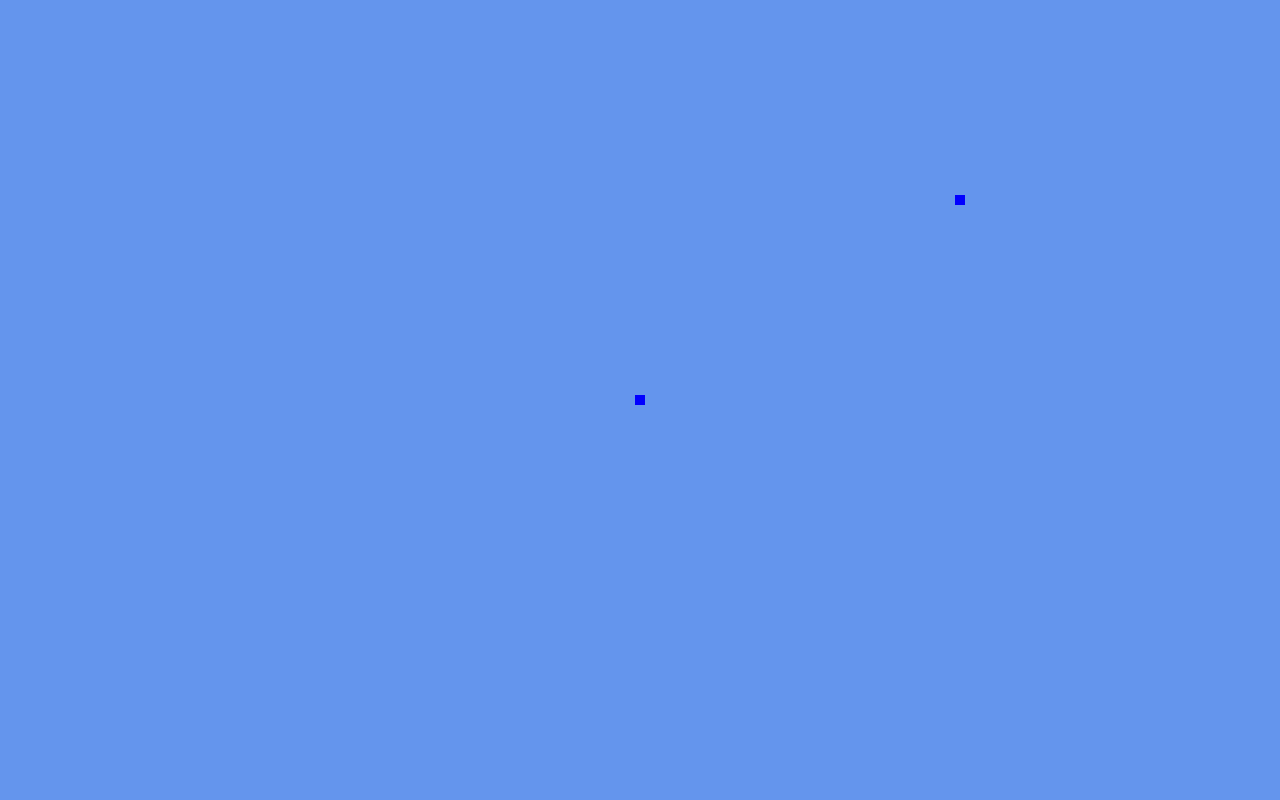
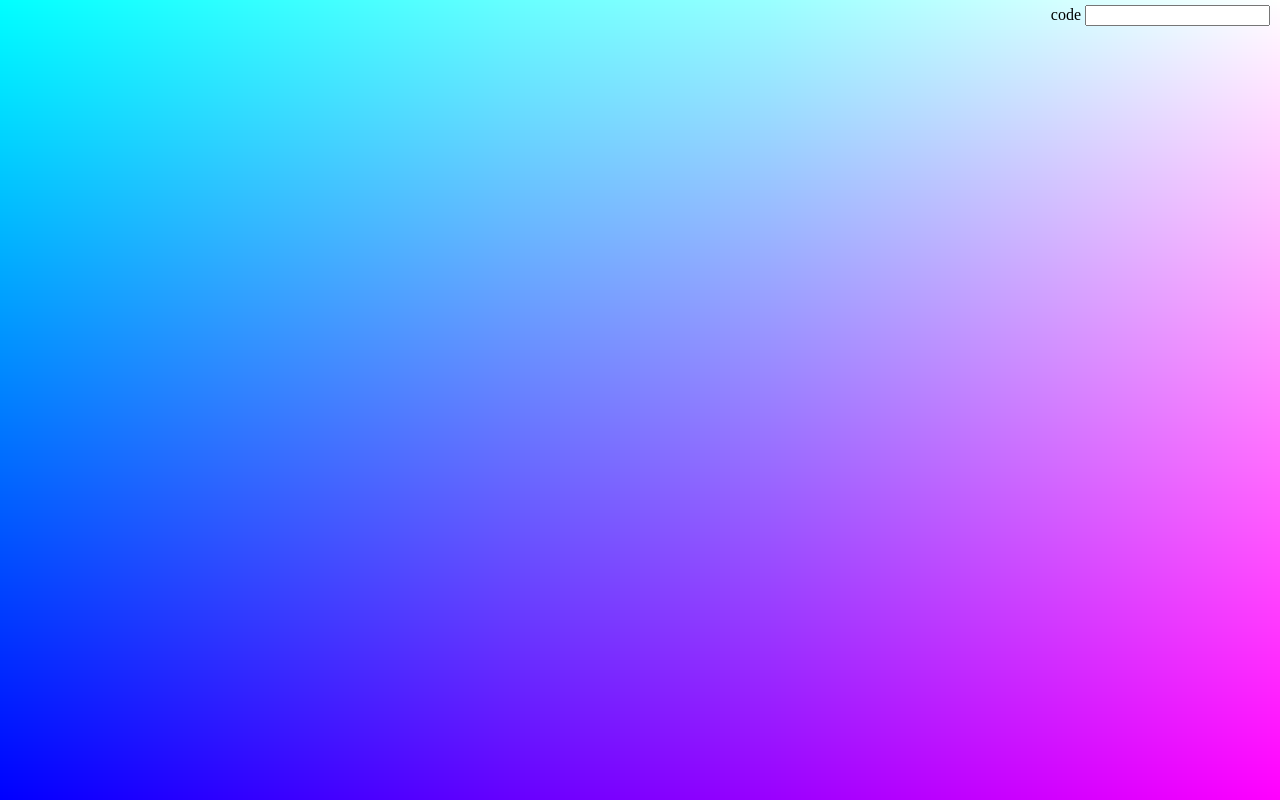
Before and after one commit to aleccdean/graphics, a website built with Vite: page apps/rastercaster/index.html in a window 1280 px wide. Built offline with nearby package versions, Linux system fonts and the light colour scheme; animation ran at ten frames a second.

Commit message:
rastercaster

```diff
--- a/apps/rastercaster/flat-fragment.glsl
+++ b/apps/rastercaster/flat-fragment.glsl
@@ -1,5 +1,13 @@
 out vec4 fragmentColor;
+uniform vec2 dimensions;
+uniform vec2 mouse;
+uniform float time;
+
+vec3 f() {
+  vec3 color = vec3(gl_FragCoord.x / dimensions.x ,gl_FragCoord.y / dimensions.y , 1.0);
+  return color;
+}
 
 void main() {
-  fragmentColor = vec4(0.0, 0.0, 1.0, 1.0);
+  fragmentColor = vec4(f(), 1.0);
 }
--- a/apps/rastercaster/flat-vertex.glsl
+++ b/apps/rastercaster/flat-vertex.glsl
@@ -1,6 +1,10 @@
 in vec3 position;
+// in vec3 color;
+// out vec3 mixColor;
+
 
 void main() {
   gl_Position = vec4(position, 1.0);
   gl_PointSize = 10.0;
+ //  mixColor = color;
 }
--- a/apps/rastercaster/index.html
+++ b/apps/rastercaster/index.html
@@ -6,6 +6,10 @@
     <link rel="stylesheet" href="/style.css">
   </head>
   <body>
+    <div class="controls">
+      <label for="code">code</textarea>
+      <input id="code" type="text">
+    </div>
     <canvas id="canvas"></canvas>
     <script type="module" src="main.ts"></script>
   </body>
--- a/apps/rastercaster/main.ts
+++ b/apps/rastercaster/main.ts
@@ -5,6 +5,9 @@ import { VertexArray } from 'lib/vertex-array.js';
 let canvas: HTMLCanvasElement;
 let shaderProgram: ShaderProgram;
 let vao: VertexArray;
+let mouseX: GLfloat;
+let mouseY: GLfloat;
+let code;
 
 async function initialize() {
   canvas = document.getElementById('canvas') as HTMLCanvasElement;
@@ -12,18 +15,23 @@ async function initialize() {
 
   // Initialize other graphics state as needed.
   const positions = new Float32Array([
-    0.0, 0.0, 0,     // vertex 0 is at the origin
-    0.5, 0.5, 0,     // vertex 1 is northeast
+    -1, -1, 0,     // vertex 0 is bottom left
+    -1, 1, 0,     // vertex 1 is top left
+    1, -1, 0,     // vertex 2 is bottom right
+    1, 1, 0,      // vertex 3 is top right
+
   ]);
 
   const colors = new Float32Array([
     1, 0, 0,         // vertex 0 is red
     0, 0, 1,         // vertex 1 is blue
+    0, 1, 0,
+    1, 1, 1,
   ]);
 
   const attributes = new VertexAttributes();
-  attributes.addAttribute('position', 2, 3, positions);
-  attributes.addAttribute('color', 2, 3, colors);
+  attributes.addAttribute('position', 4, 3, positions);
+  attributes.addAttribute('color', 4, 3, colors);
 
   const vertexSource = await fetchText('flat-vertex.glsl');
   const fragmentSource = await fetchText('flat-fragment.glsl');
@@ -32,6 +40,11 @@ async function initialize() {
   vao = new VertexArray(shaderProgram, attributes)
   // Event listeners
   window.addEventListener('resize', () => resizeCanvas());
+
+  const codeInput = document.getElementById('code') as HTMLInputElement;
+  codeInput.addEventListener('input', () => {
+    code = parseInt(codeInput.value);
+  });
 
   resizeCanvas();
 }
@@ -43,9 +56,19 @@ function render() {
 
   shaderProgram.bind();
   vao.bind();
-  vao.drawSequence(gl.POINTS);
+  shaderProgram.setUniform2f('dimensions', canvas.width, canvas.height);
+  shaderProgram.setUniform2f('mouse', mouseX, mouseY);
+  shaderProgram.setUniform1f('time', window.performance.timeOrigin / 1000);
+  vao.drawSequence(gl.TRIANGLE_STRIP);
   vao.unbind();
   shaderProgram.unbind();
+
+  canvas.addEventListener('mousemove', (event) => {
+    mouseX = event.clientX - canvas.getBoundingClientRect().left;
+    mouseY = event.clientY - canvas.getBoundingClientRect().top;
+  });
+
+  requestAnimationFrame(render)
 }
 
 function resizeCanvas() {
```
Also changed, not shown: index.html (+1 -0 lines).
